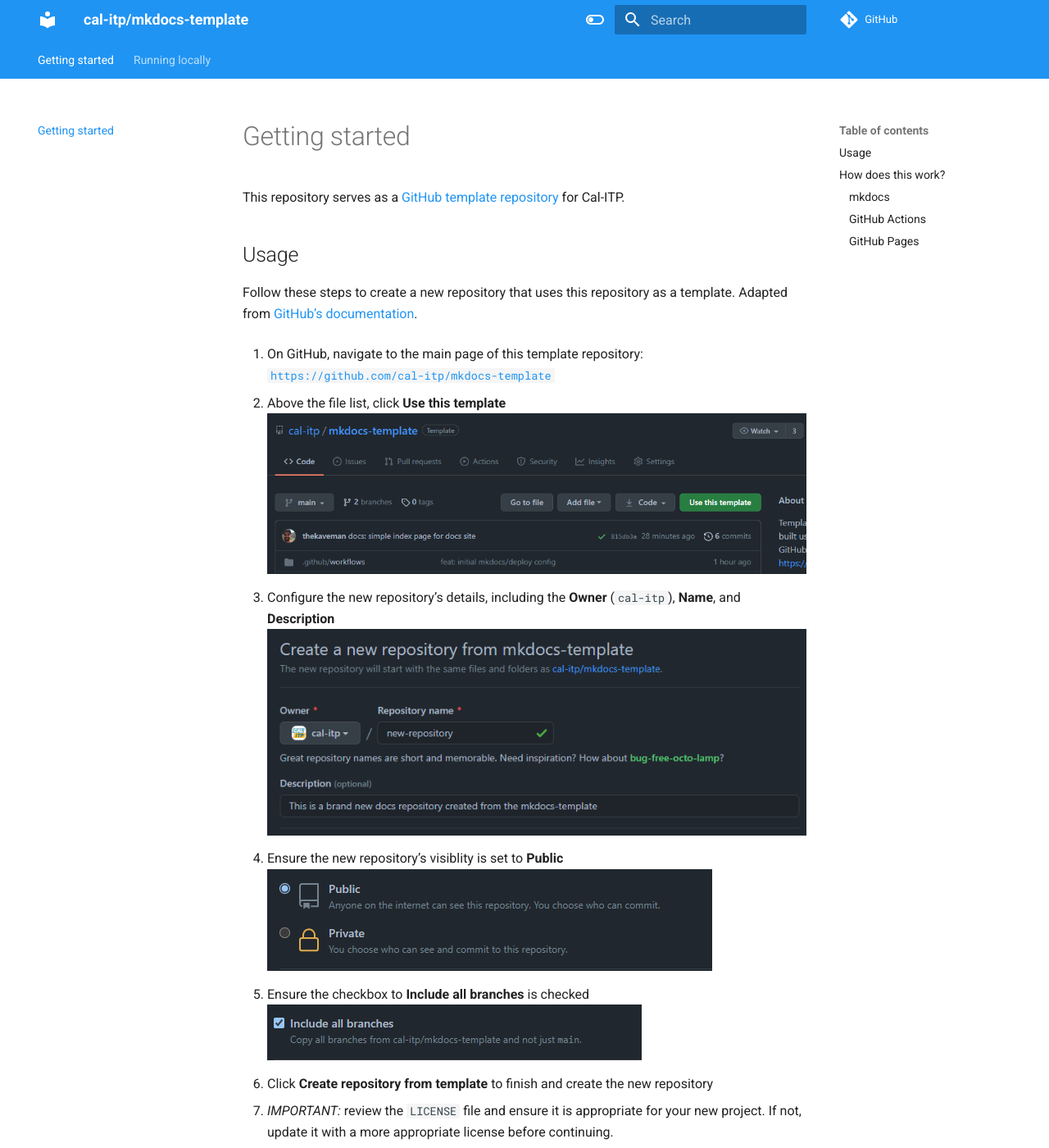
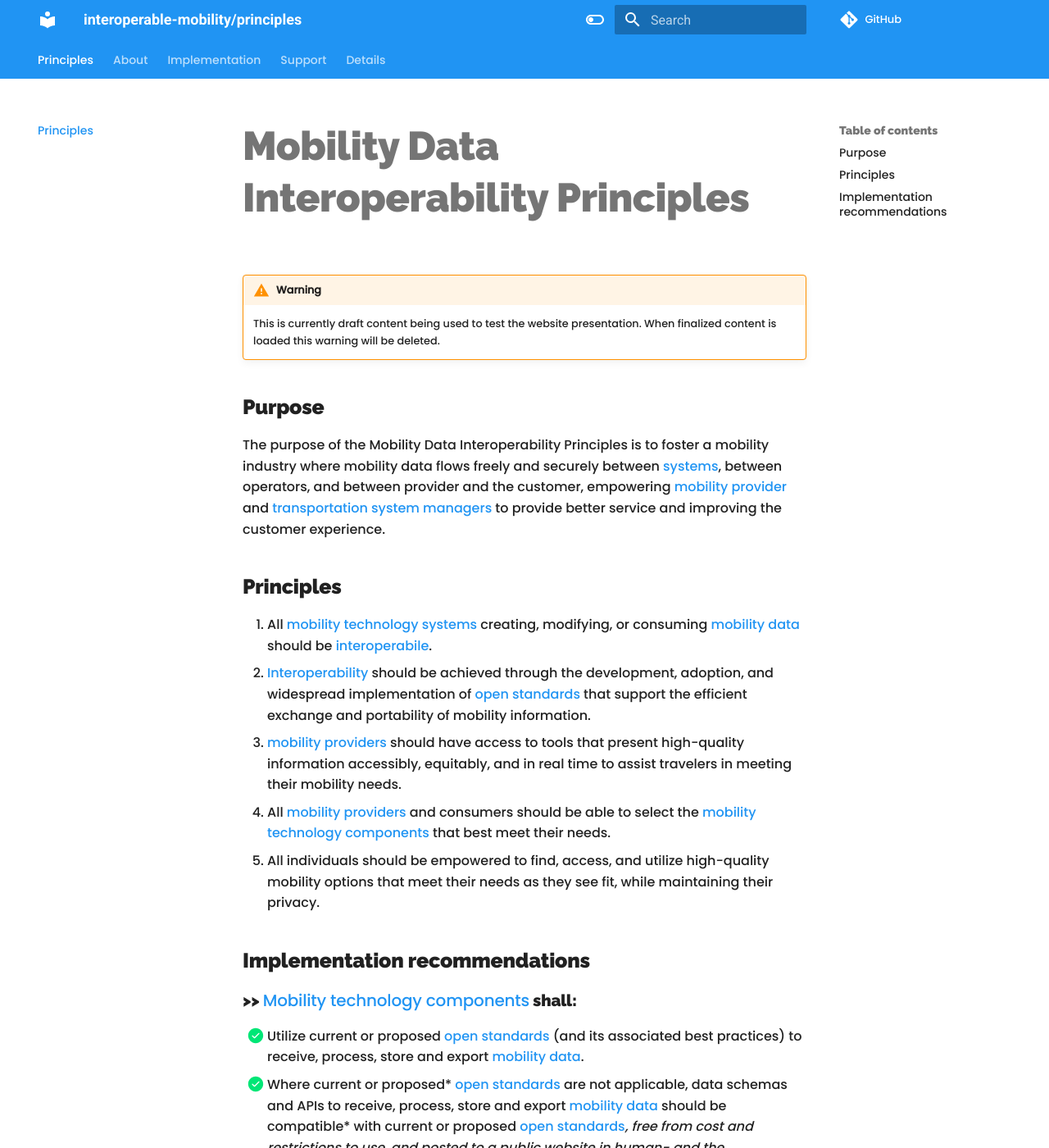
Before and after one commit to interoperable-mobility/principles, an MkDocs documentation site: the page built from docs/index.md, in a window 1280 px wide and 1400 px high. Shown: the whole window at 82% size. Built offline with MkDocs 1.6.1 and Material for MkDocs 9.7.7, drawn with Linux system fonts in a browser that asks for light colours; nearby versions of some CDN libraries; comment, search, counter and statistics services are not loaded; some of the changed text lies outside the part shown.

```diff
--- a/docs/README.md
+++ /dev/null
@@ -1,73 +0,0 @@
-# Getting started
-
-This repository serves as a [GitHub template repository][gh-template-repo] for Cal-ITP.
-
-## Usage
-
-Follow these steps to create a new repository that uses this repository as a template. Adapted from
-[GitHub's documentation][gh-template-repo-howto].
-
-1. On GitHub, navigate to the main page of this template repository:
-[`https://github.com/cal-itp/mkdocs-template`](https://github.com/cal-itp/mkdocs-template)
-
-1. Above the file list, click **Use this template**
-![Screenshot showing "Use this template" button](img/use-template-button.png)
-
-1. Configure the new repository's details, including the **Owner** (`cal-itp`), **Name**, and **Description**
-![Screenshot showing creating a new repository from mkdocs-template](img/new-repo-init.png)
-
-1. Ensure the new repository's visiblity is set to **Public**
-![Screenshot showing the new repository's visibility set to Public](img/new-repo-visibility.png)
-
-1. Ensure the checkbox to **Include all branches** is checked
-![Screenshot showing the Include all branches checkbox checked](img/new-repo-all-branches.png)
-
-1. Click **Create repository from template** to finish and create the new repository
-
-1. _IMPORTANT:_ review the `LICENSE` file and ensure it is appropriate for your new project. If not, update it with a more
-appropriate license before continuing.
-
-1. Once the new repository is ready, it's a good idea to Find+Replace instances of `mkdocs-template` within the content
-with the name of your new repository. This ensures instructions like [Running locally](./running-locally.md) continue to work
-in the new project and content like the website name and URL are updated accordingly.
-
-## How does this work?
-
-### `mkdocs`
-
-[`mkdocs`][mkdocs] turns markdown content inside the `docs/` directory into HTML+CSS+JS needed for a website.
-
-The [`mkdocs.yml`](https://github.com/cal-itp/mkdocs-template/blob/main/mkdocs.yml) file in the root of the repository
-configures website settings and available plugins for this build process.
-
-The [`docs/requirements.txt`](https://github.com/cal-itp/mkdocs-template/blob/main/docs/requirements.txt) file lists the
-python dependencies necessary to build the documentation using `mkdocs`.
-
-### GitHub Actions
-
-A [GitHub Action][gh-actions] called [`mhausenblas/mkdocs-deploy-gh-pages`][mkdocs-deploy-gh-pages] enables automated
-building of new documentation content using `mkdocs`, whenever the content changes. Our workflow is defined in the
-[`.github/workflows/mkdocs.yml`](https://github.com/cal-itp/mkdocs-template/blob/main/.github/workflows/mkdocs.yml) file.
-
-The action uses the `docs/requirements.txt` file to install the necessary dependencies for building the docs site.
-
-After running `mkdocs`, the action redeploys the documentation site by force-pushing to the `gh-pages` branch.
-
-### GitHub Pages
-
-[GitHub Pages][gh-pages] serves the website from the `gh-pages` branch of this repository.
-
-Cal-ITP has an Organization site repository at <https://github.com/cal-itp/cal-itp.github.io>. This repository contains the
-root website and is served (via a [`CNAME`](https://github.com/cal-itp/cal-itp.github.io/blob/main/CNAME)) from
-<https://docs.calitp.org>.
-
-GitHub Pages for Organizations functions such that any repository created in the [Cal-ITP Organization][cal-itp-org], with
-GitHub Pages enabled, will have an automatic domain at `https://docs.calitp.org/repository-name`.
-
-[cal-itp-org]: https://github.com/cal-itp
-[gh-actions]: https://github.com/features/actions
-[gh-pages]: https://pages.github.com/
-[gh-template-repo]: https://docs.github.com/en/github/creating-cloning-and-archiving-repositories/creating-a-repository-on-github/creating-a-repository-from-a-template
-[gh-template-repo-howto]: https://docs.github.com/en/github/creating-cloning-and-archiving-repositories/creating-a-repository-on-github/creating-a-repository-from-a-template#creating-a-repository-from-a-template
-[mkdocs]: https://www.mkdocs.org/
-[mkdocs-deploy-gh-pages]: https://github.com/mhausenblas/mkdocs-deploy-gh-pages
--- /dev/null
+++ b/docs/css/additional.css
@@ -0,0 +1,41 @@
+@import url('https://fonts.googleapis.com/css2?family=Raleway:wght@900&display=swap');
+@import url('https://fonts.googleapis.com/css2?family=Poppins:wght@500&display=swap');
+
+h1, h2, h3, h4 {
+    font-family: 'Raleway', sans-serif;
+}
+
+.md-typeset h1 {
+    font-size: 48.83px;
+    font-weight: 500;
+}
+
+h2 {
+    font-size: 36px;
+}
+
+h3 {
+    font-size: 30px;
+}
+
+p, a, li {
+    font-family: 'Poppins', sans-serif;
+}
+
+.md-typeset.not(.admonition) p, a, li {
+    font-size: 1rem;
+    font-weight: 500;
+    line-height: 1.5;
+}
+
+.md-typeset.admonition {
+    font-size: .8rem;
+    font-weight: 300;
+    line-height: 1.1;
+}
+
+.md-nav {
+    font-family: 'Raleway', sans-serif;
+    font-weight: 300;
+    font-size: .7rem;
+}
--- /dev/null
+++ b/docs/index.md
@@ -0,0 +1,37 @@
+# Mobility Data Interoperability Principles
+
+!!! warning
+    This is currently draft content being used to test the website presentation.  When finalized content is loaded this warning will be deleted.
+
+
+## Purpose
+The purpose of the Mobility Data Interoperability Principles is to foster a mobility industry where mobility data flows freely and securely between [systems](definitions.md#mobility_technology_system), between operators, and between provider and the customer, empowering [mobility provider](definitions.md#mobility_provider) and [transportation system managers](definitions.md#transportation_system_manager) to provide better service and improving the customer experience.
+
+## Principles
+1. All [mobility technology systems](definitions.md#mobility_technology_system) creating, modifying, or consuming [mobility data](definitions.md#mobility_data) should be [interoperabile](definitions.md#interoperability).
+2. [Interoperability](definitions.md#interoperability) should be achieved through the development, adoption, and widespread implementation of [open standards](definitions.md#open_standard) that support the efficient exchange and portability of mobility information.
+3. [mobility providers](definitions.md#mobility_provider) should have access to tools that present high-quality information accessibly, equitably, and in real time to assist travelers in meeting their mobility needs.
+4. All [mobility providers](definitions.md#mobility_provider) and consumers should be able to select the [mobility technology components](definitions.md#mobility_technology_component) that best meet their needs.
+5. All individuals should be empowered to find, access, and utilize high-quality mobility options that meet their needs as they see fit, while maintaining their privacy.
+
+## Implementation recommendations
+
+### \>> [Mobility technology components](definitions.md#mobility_technology_component) shall:
+
+- [x]  Utilize current or proposed [open standards](definitions.md#open_standard) (and its associated best practices) to receive, process, store and export [mobility data](definitions.md#mobility_data).
+- [x]  Where current or proposed* [open standards](definitions.md#open_standard) are not applicable, data schemas and APIs to receive, process, store and export [mobility data](definitions.md#mobility_data) should be compatible* with current or proposed [open standards](definitions.md#open_standard)*, free from cost and restrictions to use, and posted to a public website in human- and the appropriate language-neutral, machine-readable format/*.
+- [x]  Allow [mobility providers](#mobility_provider) to, free from cost and without restrictions, download, distribute and [publish](#publish) their data in a [well-documented format](definitions.md#documented_format).
+- [x]  Provide [mobility providers](definitions.md#mobility_provider), and any other parties at the [mobility providers](definitions.md#mobility_provider)’' discretion, free from cost and without restrictions, real-time, read/write [fully-capable programmatic access](definitions.md#programmatic_access) to [mobility technology component](definitions.md#mobility_technology_component) data.
+- [x]  Protect individual privacy and anonymity.
+
+### \>> [Transportation technology companies](definitions.md#transportation_technology_company), [mobility providers](definitions.md#mobility_provider), and [transportation system managers](definitions.md#transportation_system_manager) shall:
+
+- [x]  Collaboratively develop and adopt [open standards](definitions.md#open_standard) where gaps currently exist.
+
+### \>> [Transportation technology companies](definitions.md#transportation_technology_company)" shall:
+
+- [x]  Ensure their [mobility technology component](definitions.md#mobility_technology_component) products are consistent with the Principles.
+
+### \>> [Mobility providers](definitions.md#mobility_provider) and [transportation system managers](definitions.md#transportation_system_manager) shall:
+
+- [x]  Requiring compliance with the Principles in procurement of any [mobility technology component](definitions.md#mobility_technology_component).
--- a/mkdocs.yml
+++ b/mkdocs.yml
@@ -1,7 +1,14 @@
-site_name: "cal-itp/mkdocs-template"
-site_url: https://docs.calitp.org/mkdocs-template
-repo_url: https://github.com/cal-itp/mkdocs-template
+site_name: "interoperable-mobility/principles"
+site_url: https://interoperable-mobility.github.io/principles
+repo_url: https://github.com/interoperable-mobility/principles
 edit_uri: edit/main/docs
+
+nav:
+    - Principles: index.md
+    - About: about.md
+    - Implementation: implementation.md
+    - Support: support.md
+    - Details: definitions.md
 
 theme:
   name: material
@@ -37,11 +44,13 @@ extra_javascript:
 
 extra_css:
   - https://use.fontawesome.com/releases/v5.13.0/css/all.css
+  - css/additional.css
 
 markdown_extensions:
   - admonition
   - codehilite:
       linenums: true
+  - def_list
   - pymdownx.inlinehilite
   - pymdownx.tasklist:
       custom_checkbox: true
@@ -56,5 +65,11 @@ markdown_extensions:
   - toc:
       # insert a blank space before the character
       permalink: " ¶"
+      toc_depth: 2
   - smarty
   - fontawesome_markdown
+  - pymdownx.details
+
+extra:
+  mobility_technology_component:
+    short: "Any hardware or software component (click for full def.)"
```
Also changed, not shown: README.md (+9 -4 lines), docs/about.md (added, +80 -0 lines), docs/definitions.md (added, +84 -0 lines), docs/implementation.md (added, +3 -0 lines), docs/running-locally.md (deleted, +0 -35 lines), docs/support.md (added, +3 -0 lines), docs/img/new-repo-all-branches.png (deleted), docs/img/new-repo-init.png (deleted), docs/img/new-repo-visibility.png (deleted), docs/img/use-template-button.png (deleted).
